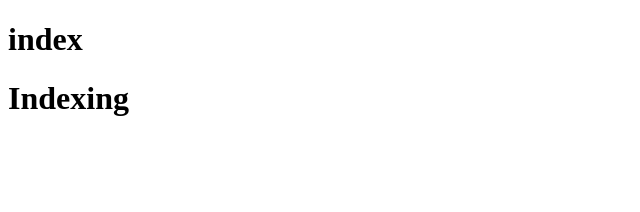
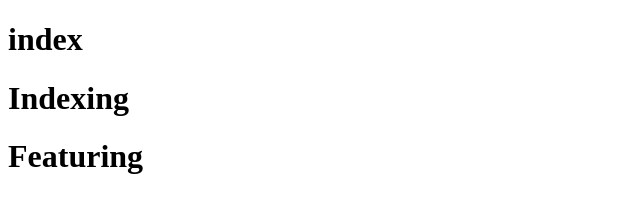
Before and after one commit to pochamreddyanjali/practice2, a plain HTML site: page index.html in a window 1280 px wide. Shown: the whole page, without its empty margins (0-640 px from the left). Drawn offline with Linux system fonts and the light colour scheme.

Commit message:
Feature work

```diff
--- a/index.html
+++ b/index.html
@@ -8,5 +8,6 @@
 <body>
     <h1>index</h1>
     <h1>Indexing</h1>
+    <h1>Featuring</h1>
 </body>
 </html>
```
